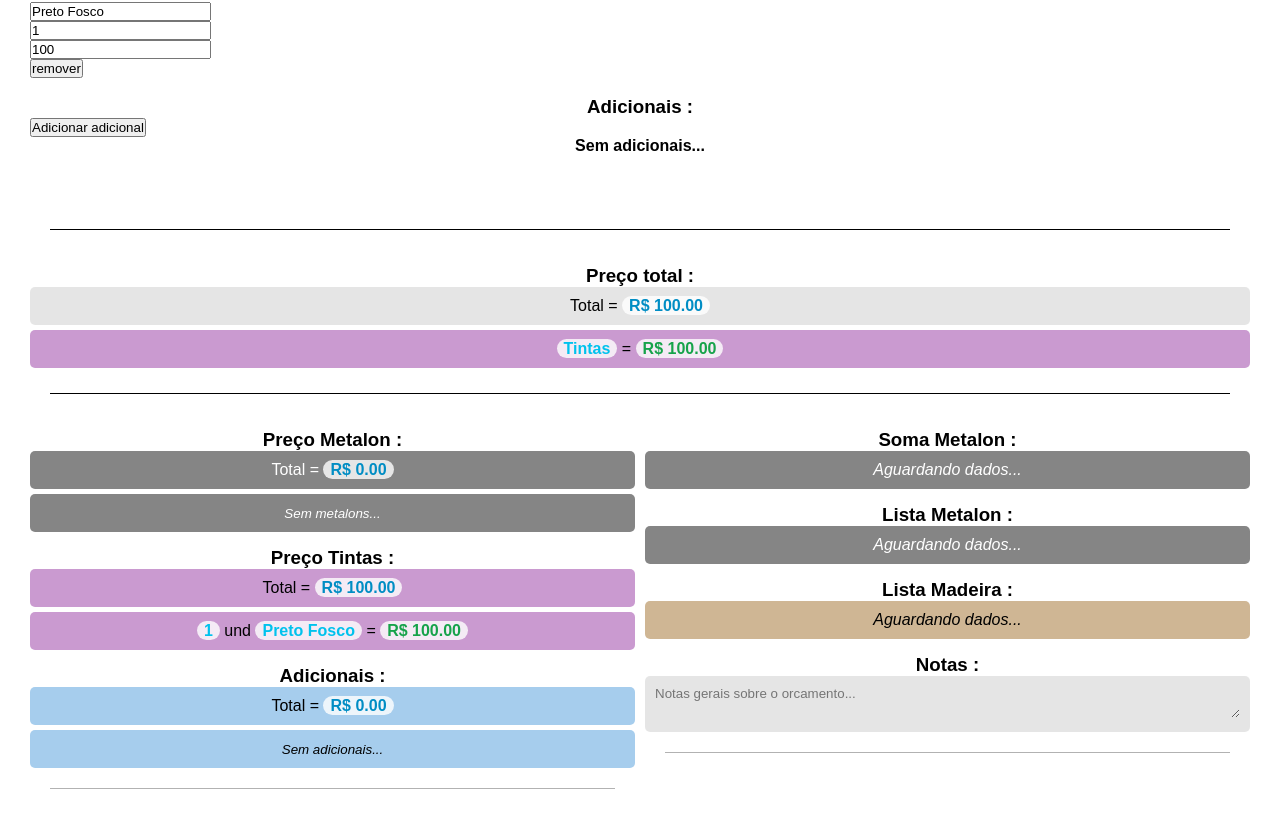
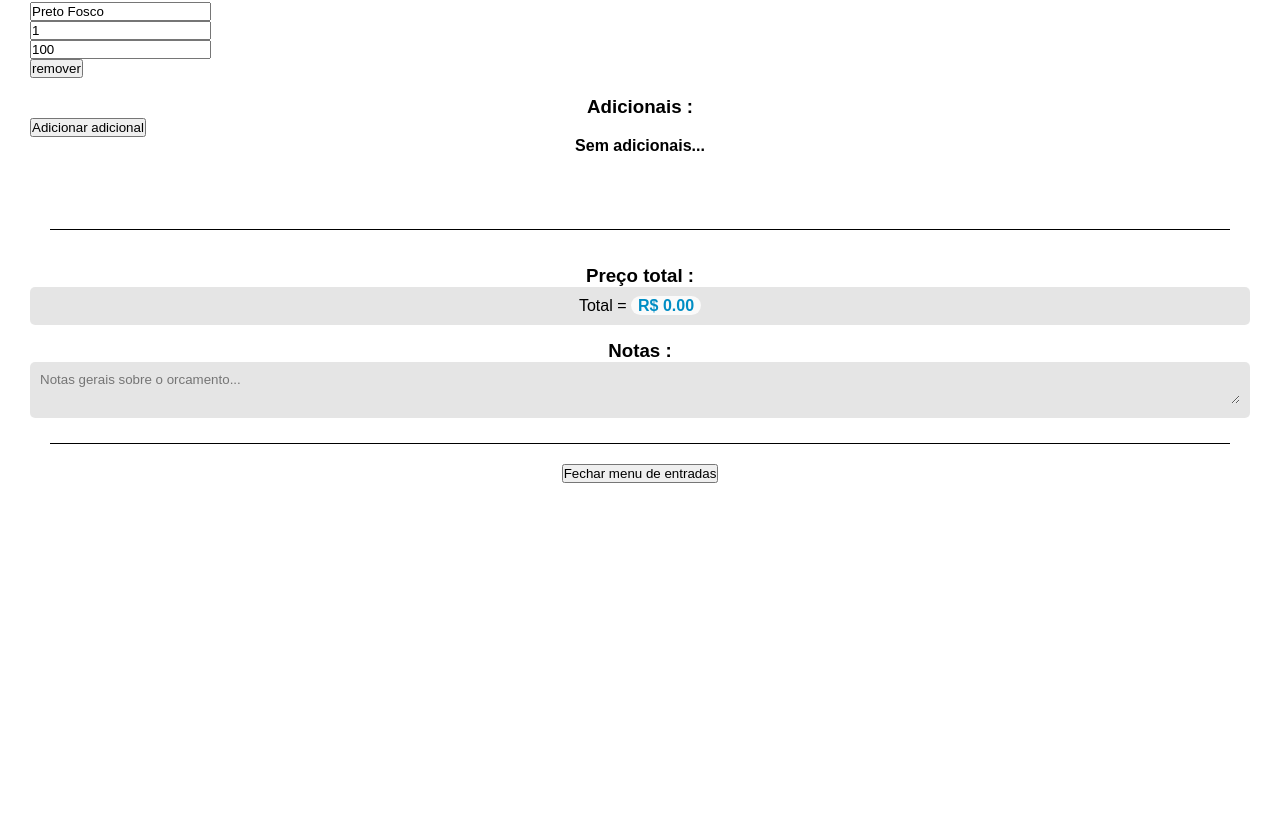
Before and after one commit to NaN-NaN-sempai/tools, a SvelteKit app: page /metalon in a window 1280 px wide. Shown: the part 504-1332 px from the top of the page. After the commit the page ends 1017 px from the top, so only its background shows below. Built offline with nearby package versions, Linux system fonts and the light colour scheme.

Commit message:
metalon: metalon price fix, moved notes position, button to toggle input area

```diff
--- a/src/routes/metalon/+page.svelte
+++ b/src/routes/metalon/+page.svelte
@@ -4,8 +4,6 @@
 
     import LZString from "lz-string";
     export let data;
-
-    console.log(data);
 
 
 let input;
@@ -29,12 +27,15 @@ const savedPrices = {
 let form;
 let formObject = {};
 
-async function displayInfo(doInfo=true){
+async function displayInfo(infoObj){
     formObject = Object.fromEntries(new FormData(form));
 
-    info = gatherInfo(input.value);
+    info = infoObj !== undefined ? infoObj : gatherInfo(input.value);
 
     await tick();
+
+
+    notesTextareaChange();
 
     formObject = Object.fromEntries(new FormData(form));
 
@@ -197,10 +198,6 @@ function gatherInfo(str){
 
 }
 
-onMount(async()=>{
-    displayInfo();
-});
-
 
 
 
@@ -253,11 +250,16 @@ const removeAdicional = (index) => {
 }
 
 
+let orderNotes = "";
+let notesTextarea;
+const notesTextareaChange = () => {
+    notesTextarea.style.height = "auto";
+    notesTextarea.style.height = notesTextarea.scrollHeight + 3 + "px";
+}
 
 
 let infoName;
 let savedOrders = [];
-let orderNotes = "";
 const gatherOrder = () => {
     return {
         info,
@@ -299,12 +301,11 @@ const loadOrderObj = obj => {
     info = obj.info;
     tintas = obj.tintas;
     infoName.value = obj.name;
-    orderNotes = obj.notes;
     adicionais = obj.adicionais;
     metric = obj.metric;
+    orderNotes = obj.notes;
 
-    displayInfo(false);
-
+    displayInfo(obj.info);
 
     const url = new URL(window.location);
     url.searchParams.set("order", obj.name);
@@ -512,6 +513,19 @@ onMount(() => {
 
                     {/each}
                     {/if}
+
+
+                <div class="outputContainer">
+                    <h3>Notas : </h3>
+                    <p>
+                        <textarea placeholder="Notas gerais sobre o orcamento..."
+                            readonly={!inputAreaVisible}
+                            style:resize={inputAreaVisible ? "vertical" : "none"}
+                            bind:value={orderNotes}
+                            on:input={notesTextareaChange}
+                            bind:this={notesTextarea}></textarea>
+                    </p>
+                </div>
             </div>
         </div>
     </div>
@@ -642,19 +656,18 @@ onMount(() => {
                     {/each}
                 </div>
 
-                <div class="outputContainer">
-                    <h3>Notas : </h3>
-                    <p>
-                        <textarea placeholder="Notas gerais sobre o orcamento..." readonly={!inputAreaVisible} bind:value={orderNotes}></textarea>
-                    </p>
-                </div>
-
                 <hr>
             </div>
 
         {/if}
 
     </div>
+
+    <h4>
+        <button on:click={() => inputAreaVisible = !inputAreaVisible}>
+            {inputAreaVisible ? "Fechar" : "Abrir"} menu de entradas
+        </button>
+    </h4>
 </form>
 
 
```
